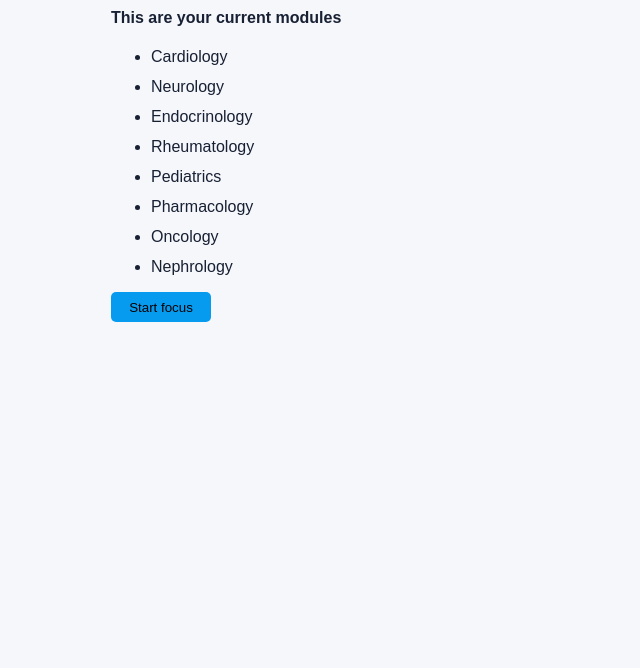
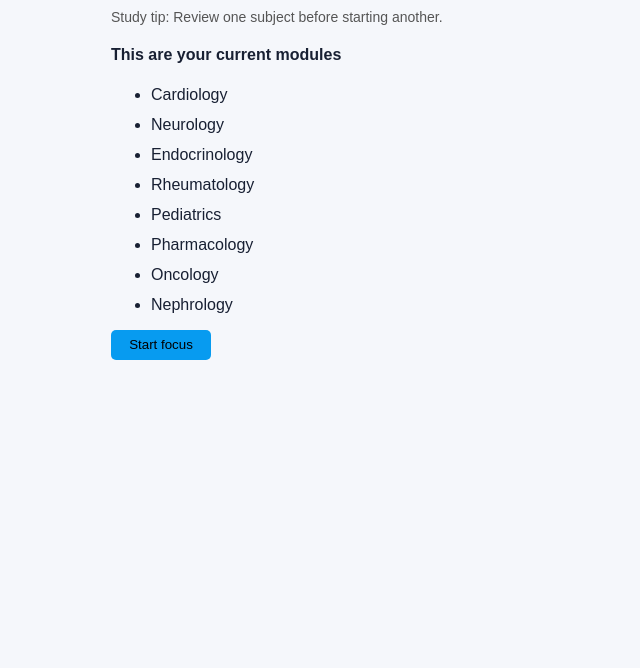
Before and after one commit to aymentech45-bit/study-plan, a plain HTML site: page index.html in a window 1280 px wide. Shown: the part 132-800 px from the top of the page, without its empty margins (319-959 px from the left). Drawn offline with Linux system fonts and the light colour scheme.

Commit message:
Feature/study tip (#2)
* Add study tip to homepage

* Style the study tip

```diff
--- a/index.html
+++ b/index.html
@@ -12,6 +12,9 @@
   <body>
     <main class="container">
       <h1>My Medical Study Schedule</h1>
+      <p class="study-tip">
+  Study tip: Review one subject before starting another.
+</p>
       <h4>This are your current modules</h4>
 
       <ul>
--- a/style.css
+++ b/style.css
@@ -25,3 +25,8 @@ li {
   border: 0px;
   border-radius: 5px;
 }
+.study-tip {
+  font-size: 14px;
+  color: #555;
+  margin-top: 8px;
+}
```
